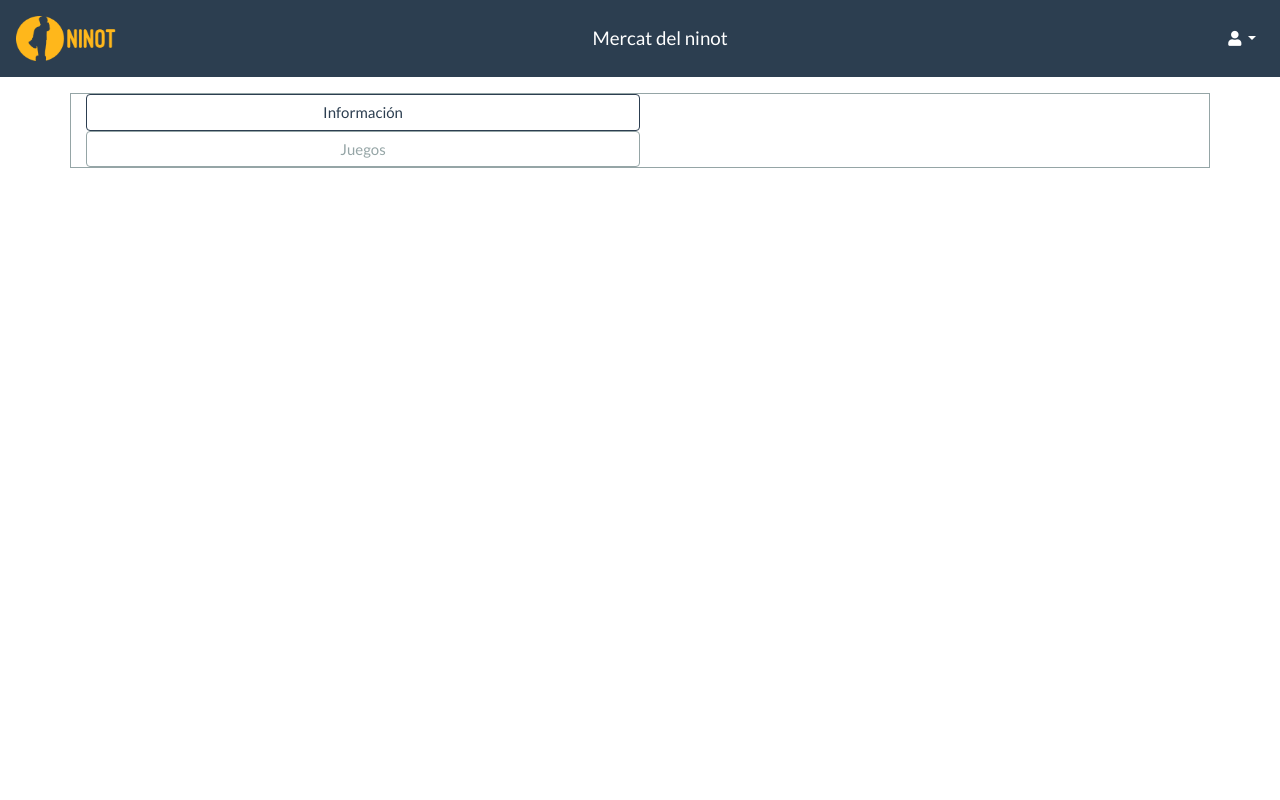
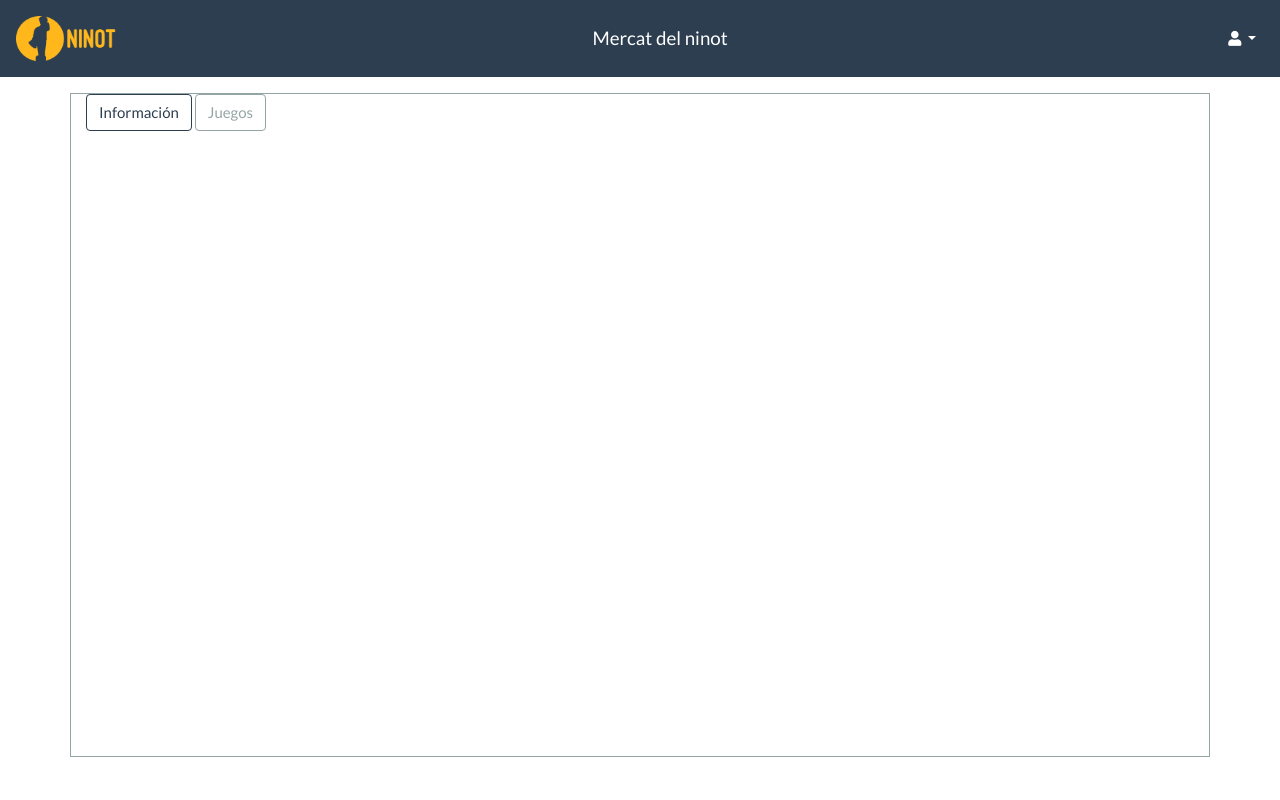
Before and after one commit to aguilar3061/Proyecto1Recomerssem, a PHP site: page /index.php in a window 1280 px wide. Run offline with PHP 8.4, Linux system fonts and the light colour scheme.

Commit message:
Update index.php

```diff
--- a/RECOMENSSEM/index.php
+++ b/RECOMENSSEM/index.php
@@ -18,9 +18,11 @@ include_once('php_partials/menu.php');
 
 <body>
     <!-- Contenedor principal -->
-    <div class="container mt-3 border border-secondary">
-        <button type="button" class="btn btn-outline-primary w-50">Información</button>
-        <button type="button" class="btn btn-outline-secondary w-50">Juegos</button>
+    <div class="container mt-3 border border-secondary" style="height: 83%;">
+        <div class="" style="display: block;">
+            <button type="button" class="btn btn-outline-primary">Información</button>
+            <button type="button" class="btn btn-outline-secondary">Juegos</button>
+        </div>
     </div>
 
 
```
